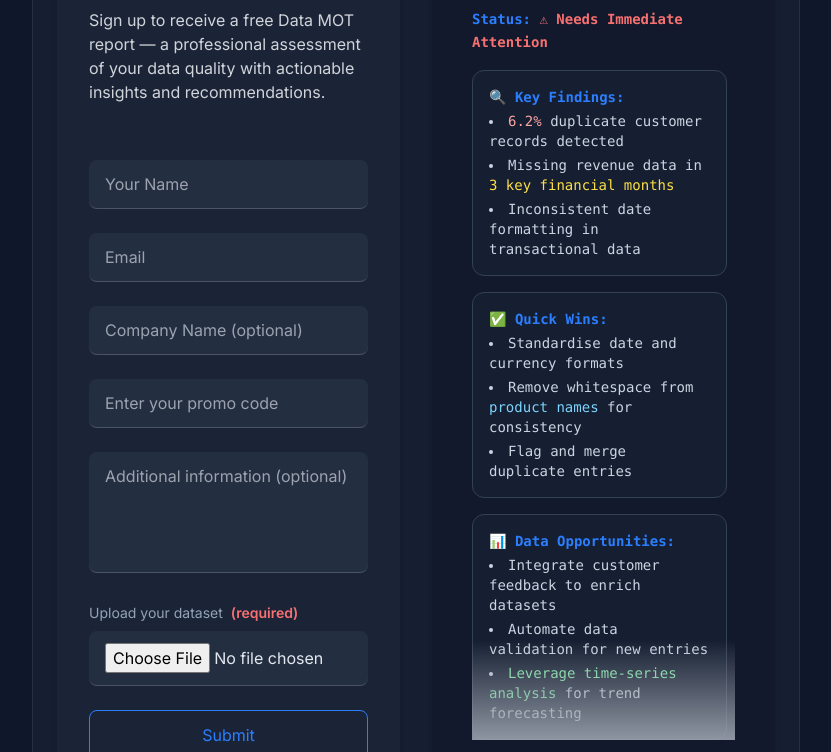
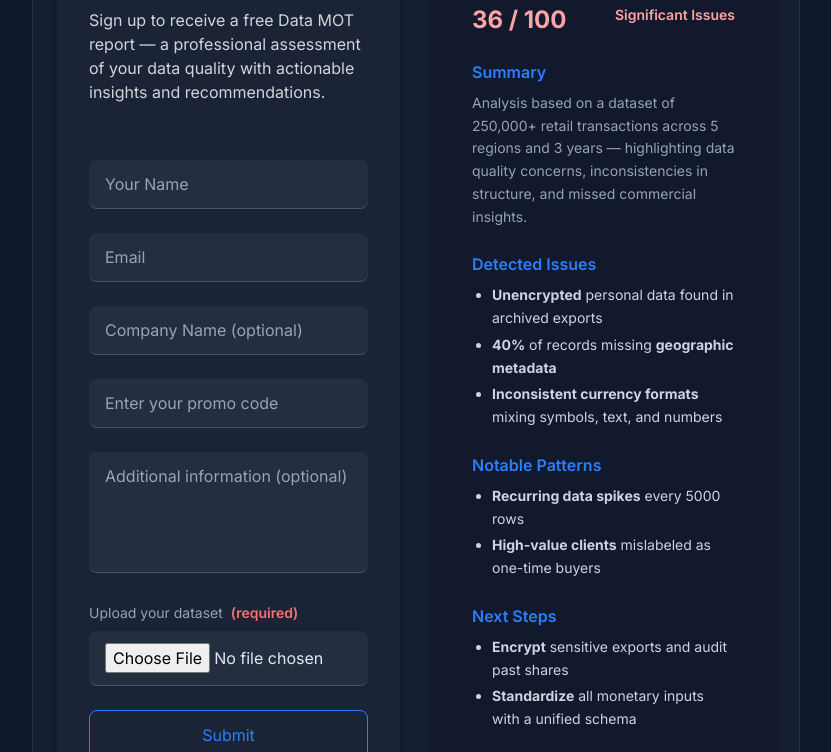
Before and after one commit to datastrides/Welcome, a plain HTML site: page index.html in a window 1280 px wide. Shown: the part 585-1337 px from the top of the page, without its empty margins (224-1055 px from the left). Drawn offline with nearby package versions, Linux system fonts and the light colour scheme.

Commit message:
Update index.html
new example and format

```diff
--- a/index.html
+++ b/index.html
@@ -70,20 +70,6 @@
         background-color: #2b7fff;
         color: white;
       }
-      .preview-fade::after {
-        content: "";
-        position: absolute;
-        bottom: 0;
-        left: 0;
-        right: 0;
-        height: 100px;
-        background: linear-gradient(
-          to bottom,
-          transparent,
-          rgba(156, 163, 175, 0.9)
-        );
-        pointer-events: none;
-      }
     </style>
   </head>
   <body class="min-h-screen flex flex-col">
@@ -144,7 +130,7 @@
 
         <section
           id="mot-checker-section"
-          class="max-w-7xl mx-auto grid grid-cols-1 md:grid-cols-2 gap-8 px-6 py-12 bg-slate-800/50 backdrop-blur-sm rounded-lg border border-slate-700/50 fade-in"
+          class="w-full max-w-screen-xl mx-auto grid grid-cols-1 md:grid-cols-2 gap-8 px-6 py-12 bg-slate-800/50 backdrop-blur-sm rounded-lg border border-slate-700/50 fade-in"
           data-delay="600"
         >
           <!-- Form Column -->
@@ -304,99 +290,99 @@
           <div
             class="bg-slate-900/60 rounded-lg p-10 shadow-md relative flex flex-col max-w-xl w-full mx-auto min-h-[560px]"
           >
-            <h3 class="text-xl font-bold text-white mb-4">
+            <h3
+              class="text-xl font-bold text-white mb-6 border-b border-slate-700 pb-2"
+            >
               Sample Data MOT Report
             </h3>
-            <div
-              class="space-y-4 text-sm text-slate-300 font-mono leading-relaxed relative pr-2 preview-fade"
-            >
-              <p>
-                <span class="text-primary font-semibold">Overall Score:</span>
-                <span class="text-yellow-400 font-bold text-lg">62 / 100</span>
-              </p>
-              <p>
-                <span class="text-primary font-semibold">Status:</span>
-                <span class="text-red-400 font-semibold"
-                  >⚠ Needs Immediate Attention</span
-                >
-              </p>
+            <div class="space-y-6 text-sm text-slate-200 leading-relaxed">
+              <div class="flex justify-between">
+                <div>
+                  <p class="font-semibold text-slate-400">Overall Score</p>
+                  <p class="text-2xl text-red-300 font-bold">36 / 100</p>
+                </div>
+                <div class="text-right">
+                  <p class="font-semibold text-slate-400">Status</p>
+                  <p class="text-red-300 font-semibold">Significant Issues</p>
+                </div>
+              </div>
 
-              <div
-                class="bg-slate-800/40 rounded-md p-4 border border-slate-700"
-              >
-                <p class="text-sm text-primary font-bold mb-1">
-                  🔍 Key Findings:
+              <div>
+                <p class="text-base font-semibold text-primary mb-2">Summary</p>
+                <p class="text-slate-400">
+                  Analysis based on a dataset of 250,000+ retail transactions
+                  across 5 regions and 3 years — highlighting data quality
+                  concerns, inconsistencies in structure, and missed commercial
+                  insights.
                 </p>
-                <ul
-                  class="list-disc list-inside text-slate-300 text-sm space-y-1"
-                >
+              </div>
+
+              <div>
+                <p class="text-base font-semibold text-primary mb-2">
+                  Detected Issues
+                </p>
+                <ul class="list-disc pl-5 text-slate-300 space-y-1">
                   <li>
-                    <span class="text-red-300">6.2%</span> duplicate customer
-                    records detected
+                    <strong>Unencrypted</strong> personal data found in archived
+                    exports
                   </li>
                   <li>
-                    Missing revenue data in
-                    <span class="text-yellow-300 font-medium"
-                      >3 key financial months</span
-                    >
+                    <strong>40%</strong> of records missing
+                    <strong>geographic metadata</strong>
                   </li>
-                  <li>Inconsistent date formatting in transactional data</li>
-                </ul>
-              </div>
-
-              <div
-                class="bg-slate-800/40 rounded-md p-4 border border-slate-700"
-              >
-                <p class="text-sm text-primary font-bold mb-1">
-                  ✅ Quick Wins:
-                </p>
-                <ul
-                  class="list-disc list-inside text-slate-300 text-sm space-y-1"
-                >
-                  <li>Standardise date and currency formats</li>
                   <li>
-                    Remove whitespace from
-                    <span class="text-sky-300">product names</span> for
-                    consistency
-                  </li>
-                  <li>Flag and merge duplicate entries</li>
-                </ul>
-              </div>
-
-              <!-- Extra box section for more preview content -->
-              <div
-                class="bg-slate-800/40 rounded-md p-4 border border-slate-700"
-              >
-                <p class="text-sm text-primary font-bold mb-1">
-                  📊 Data Opportunities:
-                </p>
-                <ul
-                  class="list-disc list-inside text-slate-300 text-sm space-y-1"
-                >
-                  <li>Integrate customer feedback to enrich datasets</li>
-                  <li>Automate data validation for new entries</li>
-                  <li>
-                    <span class="text-green-300"
-                      >Leverage time-series analysis</span
-                    >
-                    for trend forecasting
+                    <strong>Inconsistent currency formats</strong> mixing
+                    symbols, text, and numbers
                   </li>
                 </ul>
               </div>
 
-              <!--
-              <div
-                class="mt-10 py-6 border-t border-slate-700 text-center bg-slate-800/40 rounded-md shadow-inner"
-              >
-                <p class="text-base text-secondary font-semibold tracking-wide">
-                  Want the full report?
+              <div>
+                <p class="text-base font-semibold text-primary mb-2">
+                  Notable Patterns
                 </p>
-                <p class="text-xs text-slate-400 italic mt-1">
-                  Sign up to receive your personalised Data MOT and actionable
-                  insights.
+                <ul class="list-disc pl-5 text-slate-300 space-y-1">
+                  <li>
+                    <strong>Recurring data spikes</strong> every 5000 rows
+                  </li>
+                  <li>
+                    <strong>High-value clients</strong> mislabeled as one-time
+                    buyers
+                  </li>
+                </ul>
+              </div>
+
+              <div>
+                <p class="text-base font-semibold text-primary mb-2">
+                  Next Steps
                 </p>
+                <ul class="list-disc pl-5 text-slate-300 space-y-1">
+                  <li>
+                    <strong>Encrypt</strong> sensitive exports and audit past
+                    shares
+                  </li>
+                  <li>
+                    <strong>Standardize</strong> all monetary inputs with a
+                    unified schema
+                  </li>
+                </ul>
               </div>
-              -->
+
+              <div class="border-t border-slate-700 pt-4">
+                <p class="text-sm text-slate-400 italic">
+                  This is only a sample. A full MOT will provide:
+                </p>
+                <ul
+                  class="list-disc pl-5 text-slate-400 mt-2 text-sm space-y-1"
+                >
+                  <li>
+                    <strong>Trust, accuracy & impact</strong> of data flaws
+                  </li>
+                  <li>
+                    <strong>Tailored roadmap</strong> aligned with your goals
+                  </li>
+                </ul>
+              </div>
             </div>
           </div>
         </section>
```
